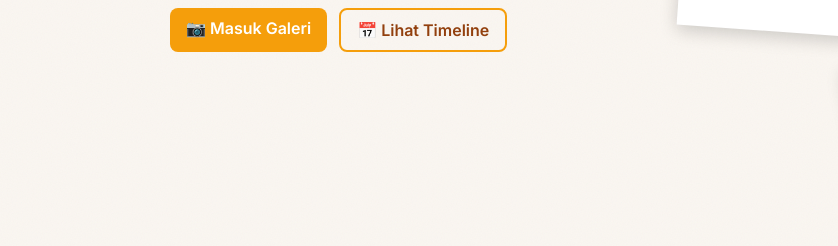
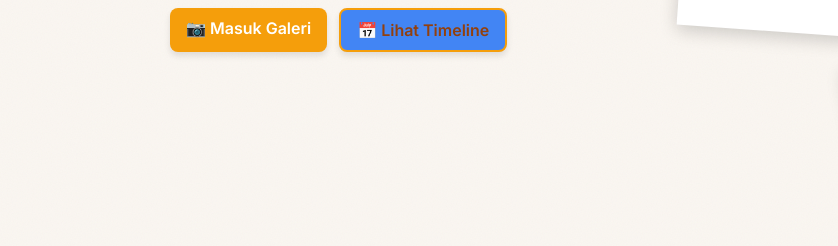
Before and after one commit to ventegra5-makn/Galery-Ventegra, a plain HTML site: page index.html in a window 1280 px wide. Shown: the part 554-800 px from the top of the page, 0-838 px from the left. Drawn offline with Linux system fonts and the light colour scheme.

Commit message:
style.css

```diff
--- a/style.css
+++ b/style.css
@@ -68,6 +68,23 @@ body {
   background: none;
   border: none;
   cursor: pointer;
+}
+.btn {
+  display: inline-block;
+  background-color: #4285F4; /* warna biru khas Google */
+  color: white;
+  font-weight: 600;
+  padding: 10px 18px;
+  border-radius: 8px;
+  text-decoration: none;
+  box-shadow: 0 4px 6px rgba(0,0,0,0.1);
+  transition: transform 0.2s, box-shadow 0.2s;
+}
+
+.btn:hover {
+  background-color: #357ae8;
+  transform: translateY(-2px);
+  box-shadow: 0 6px 10px rgba(0,0,0,0.15);
 }
 
 /* HERO */
```
